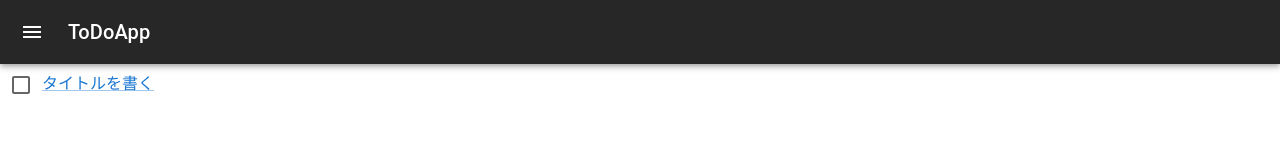
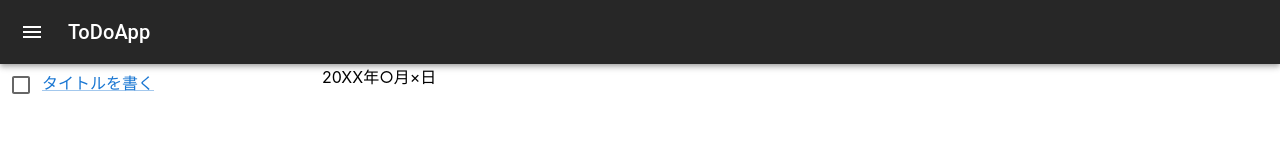
Before and after one commit to Fumiya-Tahara/todo-app, a React (Create React App) app in the folder views/: page / in a window 1280 px wide. Shown: the top 160 px of the page. Built offline with nearby package versions, Linux system fonts and the light colour scheme.

Commit message:
グリッドシステム

```diff
--- a/views/src/components/Todo.js
+++ b/views/src/components/Todo.js
@@ -1,15 +1,20 @@
 import Checkbox from '@mui/material/Checkbox';
-import { Link } from '@mui/material';
+import { Link, Grid } from '@mui/material';
 
 function Todo() {
   return (
     <div>
-      <div>
-        <Checkbox />
-        <Link >
-          <span>タイトルを書く</span>
-        </Link>
-      </div>
+      <Grid container spacing={1}>
+        <Grid item xs={3} justifyContent={"center"} alignContent={"center"}>
+          <Checkbox />
+          <Link >
+            <span>タイトルを書く</span>
+          </Link>
+        </Grid>
+        <Grid item xs={2}>
+          <div>20XX年○月×日</div>
+        </Grid>
+      </Grid>
     </div>
   )
 }
```
